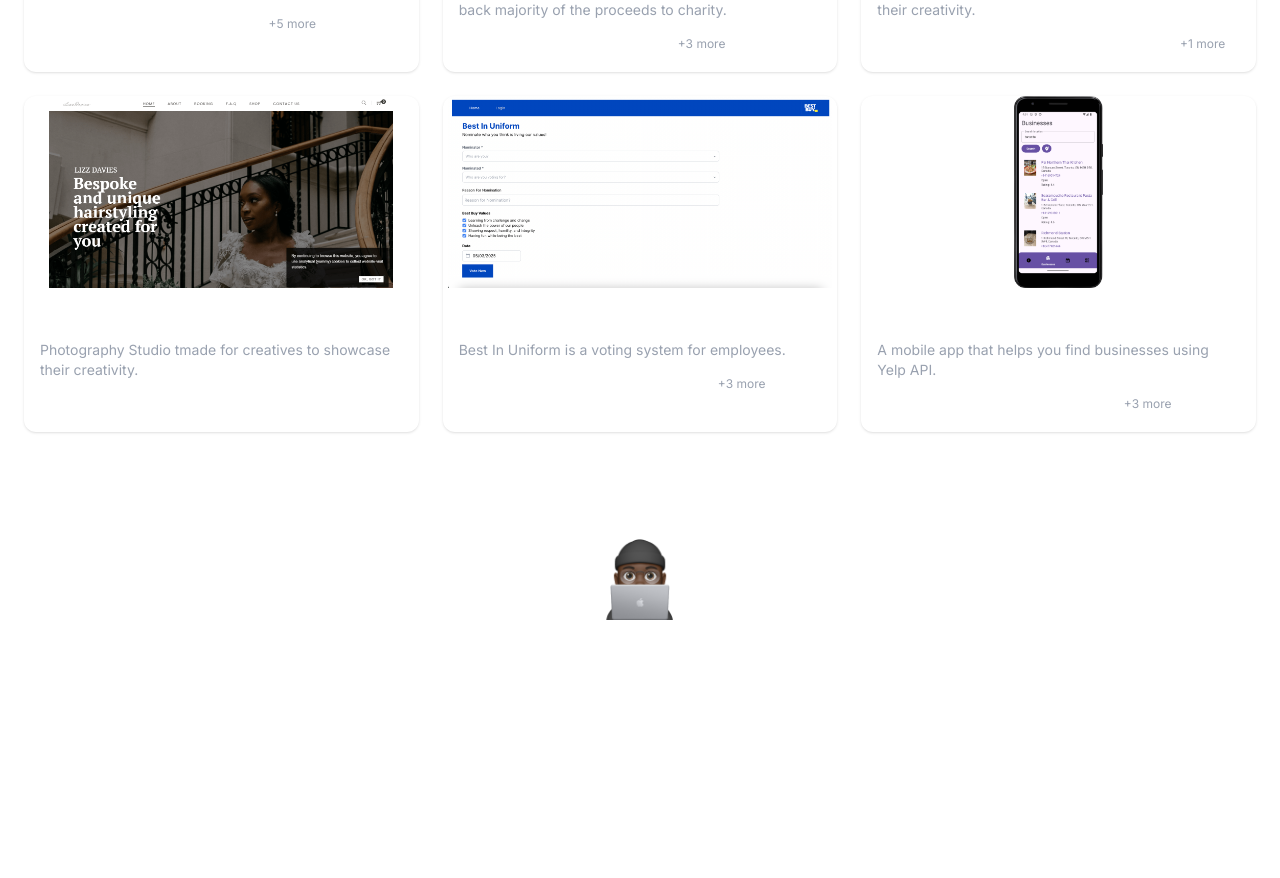
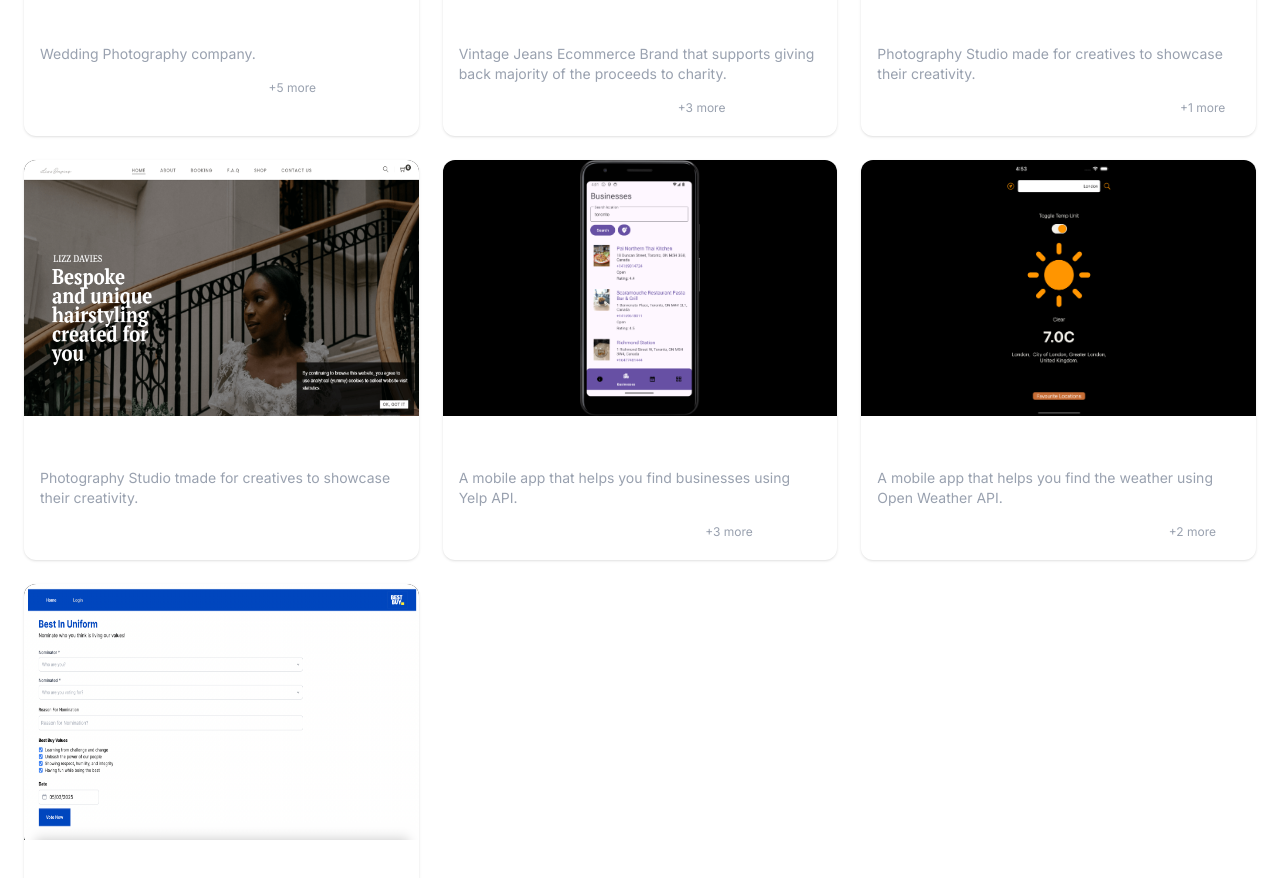
Before and after one commit to oviematthew/personal-portfolio-v2, a Next.js app: page / in a window 1280 px wide. Shown: the part 1918-2796 px from the top of the page. Before the commit the page ends 2682 px from the top, so only its background shows below. Built offline with nearby package versions, Linux system fonts and the light colour scheme; no server answers; a web font is replaced by a local one.

Commit message:
fixed bugs

```diff
--- a/app/components/ProjectsSection.jsx
+++ b/app/components/ProjectsSection.jsx
@@ -50,13 +50,16 @@ export default function ProjectsSection() {
             href={`/projects/${project.slug}`}
             className="group relative bg-white/5 rounded-xl overflow-hidden shadow hover:shadow-xl transition-transform transform hover:-translate-y-1 hover:scale-[1.01] duration-300"
           >
-            <div className="relative w-full h-48 overflow-hidden">
+            {/* Image with sizing conditions */}
+            <div className="relative w-full h-64 overflow-hidden bg-black">
               <Image
                 src={project.featuredImage}
                 alt={project.name}
-                width={500}
-                height={300}
-                className="w-full h-full object-contain group-hover:scale-105 transition duration-300"
+                fill
+                sizes="(min-width: 1024px) 33vw, (min-width: 640px) 50vw, 100vw"
+                className={`w-full h-full ${
+                  project.type === "mobile" ? "object-contain" : "object-fit"
+                } group-hover:scale-105 transition duration-300`}
               />
             </div>
 
--- a/app/data/projects.json
+++ b/app/data/projects.json
@@ -60,7 +60,37 @@
     ],
     "live": "https://wpsbedge.com"
   },
+  {
+    "name": "Business Finder App",
+    "slug": "business-finder-app",
+    "type": "mobile",
+    "jobType": "Hobby",
+    "techStack": ["Kotlin", "Yelp Fusion", "Retrofit Api", "MVVM Design", "Coroutines", "Room Database"],
+    "description": "A mobile app that helps you find businesses using Yelp API.",
+    "longDescription": "The Business Finder App is a mobile application that allows users to search for businesses in their area using the Yelp Fusion API. The app provides a user-friendly interface and utilizes the MVVM design pattern for efficient data management.",
+    "featuredImage": "/media/projects/yelp-app-featured.png",
+    "images": [
+      "/media/projects/page-images/best-in-uniform-1.png",
+      "/media/projects/page-images/best-in-uniform-2.JPEG"
+    ],
+    "live": "https://github.com/oviematthew/kotlin-api-project"
+  },
 
+  {
+    "name": "Weather App",
+    "slug": "weather-app",
+    "type": "mobile",
+    "jobType": "Hobby",
+    "techStack": ["Swift", "Swift Storyboard", "MVVM Design", "Core Location", "Weather API"],
+    "description": "A mobile app that helps you find the weather using Open Weather API.",
+    "longDescription": "The Weather App is a mobile application that provides users with real-time weather information using the Open Weather API. The app is designed with a user-friendly interface and follows the MVVM design pattern for efficient data handling.",
+    "featuredImage": "/media/projects/weather-app-featured.png",
+    "images": [
+      "/media/projects/page-images/best-in-uniform-1.png",
+      "/media/projects/page-images/best-in-uniform-2.JPEG"
+    ],
+    "live": "https://bestinuniform980-9w9y.vercel.app/"
+  },
   {
     "name": "Employee Voting System",
     "slug": "employee-voting-system",
@@ -75,21 +105,7 @@
       "/media/projects/page-images/best-in-uniform-2.JPEG"
     ],
     "live": "https://bestinuniform980-9w9y.vercel.app/"
-  },
+  }
 
-  {
-    "name": "Business Finder App",
-    "slug": "business-finder-app",
-    "type": "mobile",
-    "jobType": "Hobby",
-    "techStack": ["Kotlin", "Yelp Fusion", "Retrofit Api", "MVVM Design", "Coroutines", "Room Database"],
-    "description": "A mobile app that helps you find businesses using Yelp API.",
-    "longDescription": "The Business Finder App is a mobile application that allows users to search for businesses in their area using the Yelp Fusion API. The app provides a user-friendly interface and utilizes the MVVM design pattern for efficient data management.",
-    "featuredImage": "/media/projects/yelp-app-featured.png",
-    "images": [
-      "/media/projects/page-images/best-in-uniform-1.png",
-      "/media/projects/page-images/best-in-uniform-2.JPEG"
-    ],
-    "live": "https://github.com/oviematthew/kotlin-api-project"
-  }
+
 ]
--- a/package.json
+++ b/package.json
@@ -22,10 +22,13 @@
   "devDependencies": {
     "@eslint/eslintrc": "^3",
     "@tailwindcss/postcss": "^4",
+    "@types/node": "^22.15.3",
+    "@types/react": "^19.1.2",
     "autoprefixer": "^10.4.21",
     "eslint": "^9",
     "eslint-config-next": "15.3.1",
     "postcss": "^8.5.3",
-    "tailwindcss": "^4.1.4"
+    "tailwindcss": "^4.1.4",
+    "typescript": "^5.8.3"
   }
 }
```
Also changed, not shown: tsconfig.json (added, +35 -0 lines), 1 other file (tests, documents, lock files or other folders).
